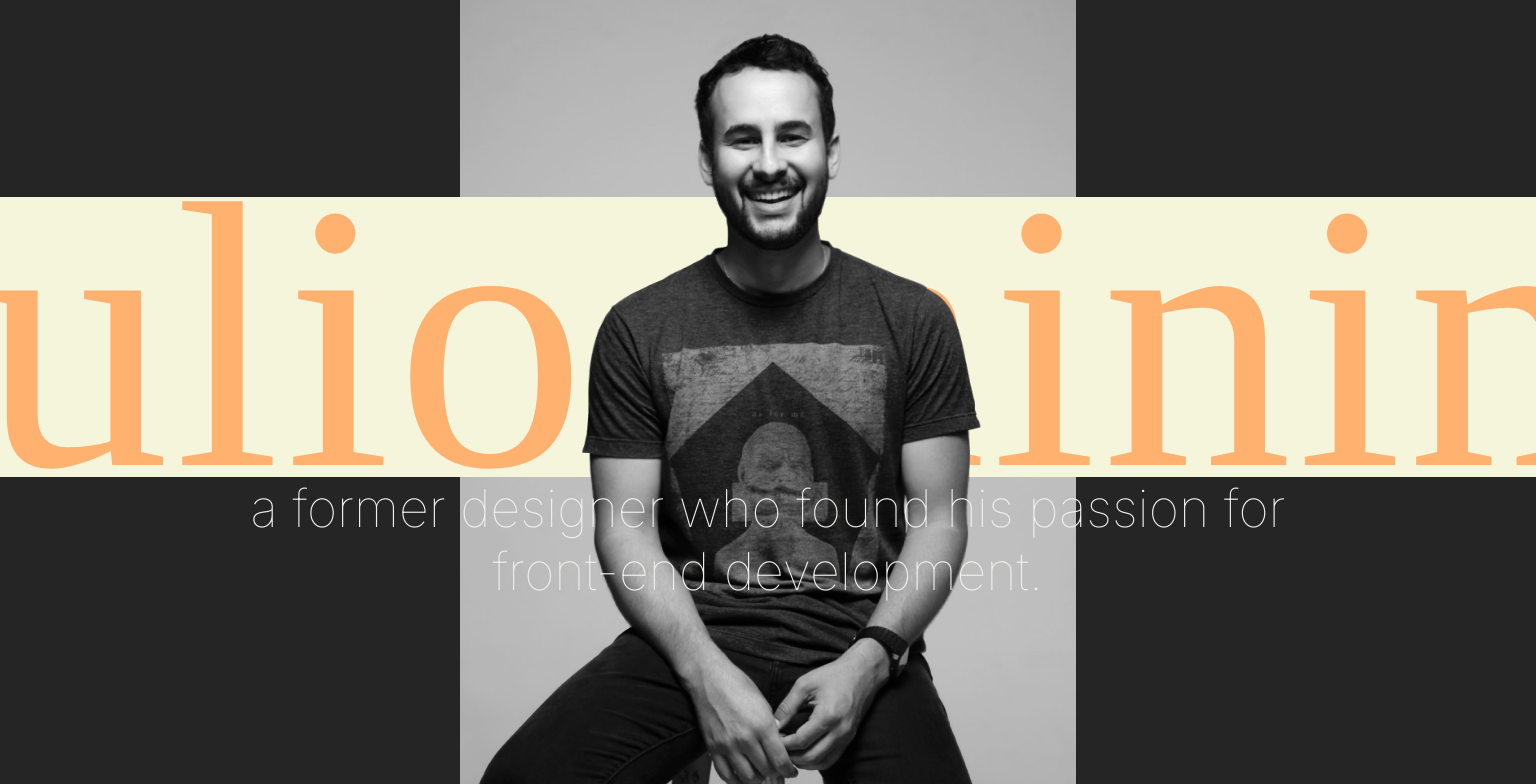
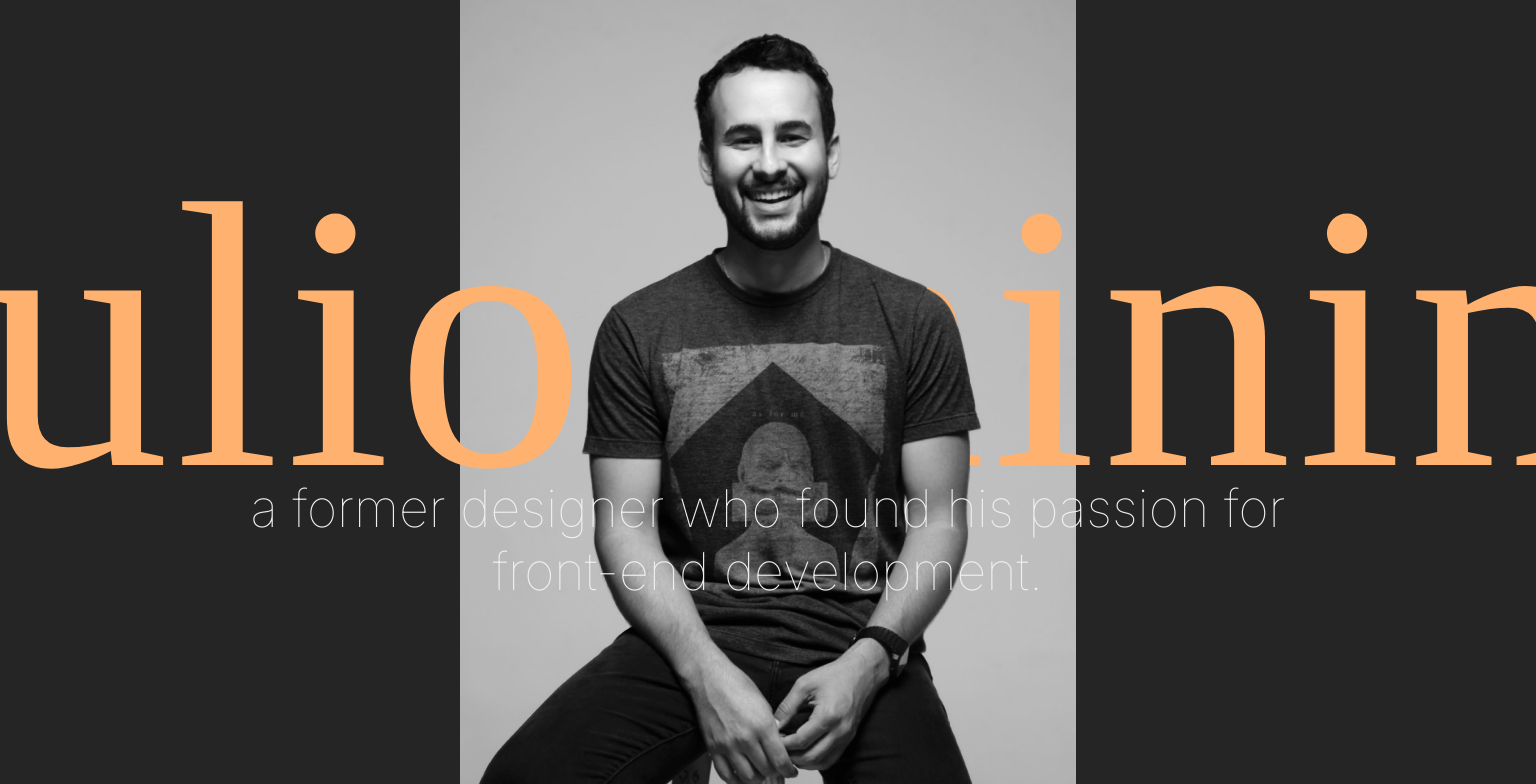
Before and after one commit to t-minini/my-website-v3, a React (Create React App) app: page / in a window 1536 px wide. Shown: the top 784 px of the page. Built offline with nearby package versions, Linux system fonts and the light colour scheme; a web font is replaced by a local one.

Commit message:
removing background colors from tags

```diff
--- a/src/components/hero/Hero.module.css
+++ b/src/components/hero/Hero.module.css
@@ -54,7 +54,7 @@
 /* SMARTPHONES PORTRAIT */
 @media only screen and (max-width: 480px) and (orientation: portrait) {
   .hero__text h1 {
-    background-color: red;
+    /* background-color: red; */
     font-size: 7.1rem;
     letter-spacing: 0.3rem;
     line-height: 5rem;
@@ -77,7 +77,7 @@
 /* SMARTPHONES LANDSCAPE */
 @media only screen and (min-width: 665px) and (orientation: landscape) {
   .hero__text h1 {
-    background-color: aqua;
+    /* background-color: aqua; */
     font-size: 13.5rem;
     letter-spacing: 0.5rem;
     line-height: 8rem;
@@ -100,7 +100,7 @@
 /* TABLETS PORTRAIT */
 @media only screen and (min-width: 767px) and (orientation: portrait) {
   .hero__text h1 {
-    background-color: yellowgreen;
+    /* background-color: yellowgreen; */
     font-size: 16rem;
     letter-spacing: 0.5rem;
     line-height: 11rem;
@@ -123,7 +123,7 @@
 /* TABLETS LANDSCAPE */
 @media only screen and (min-width: 1023px) and (orientation: landscape) {
   .hero__text h1 {
-    background-color: brown;
+    /* background-color: brown; */
     font-size: 22rem;
     letter-spacing: 0.5rem;
     line-height: 16rem;
@@ -137,7 +137,7 @@
 /* SMALL SCREENS, LAPTOPS PORTRAIT */
 @media only screen and (min-width: 769px) and (orientation: portrait) {
   .hero__text h1 {
-    background-color: yellow;
+    /* background-color: yellow; */
     font-size: 19rem;
     letter-spacing: 0;
     line-height: 12rem;
@@ -159,7 +159,7 @@
 /* SMALL SCREENS, LAPTOPS LANDSCAPE */
 @media only screen and (min-width: 1179px) and (orientation: landscape) {
   .hero__text h1 {
-    background-color: blueviolet;
+    /* background-color: blueviolet; */
     font-size: 26rem;
     letter-spacing: 0.2rem;
     line-height: 19rem;
@@ -173,9 +173,8 @@
 /* DESKTOPS, LARGE SCREENS PORTRAIT */
 @media only screen and (min-width: 1023px) and (orientation: portrait) {
   .hero__text h1 {
-    background-color: cadetblue;
+    /* background-color: cadetblue; */
     font-size: 24rem;
-    /* letter-spacing: 0; */
     line-height: 16rem;
   }
 
@@ -195,7 +194,7 @@
 /* DESKTOPS, LARGE SCREENS LANDSCAPE */
 @media only screen and (min-width: 1365px) and (orientation: landscape) {
   .hero__text h1 {
-    background-color: darkolivegreen;
+    /* background-color: darkolivegreen; */
     font-size: 31rem;
     line-height: 19rem;
   }
@@ -208,7 +207,7 @@
 /* EXTRA LARGE SCREENS, TV PORTRAIT */
 @media only screen and (min-width: 1520px) and (orientation: landscape) {
   .hero__text h1 {
-    background-color: beige;
+    /* background-color: beige; */
     font-size: 38rem;
     letter-spacing: 0.5rem;
     line-height: 28rem;
```
